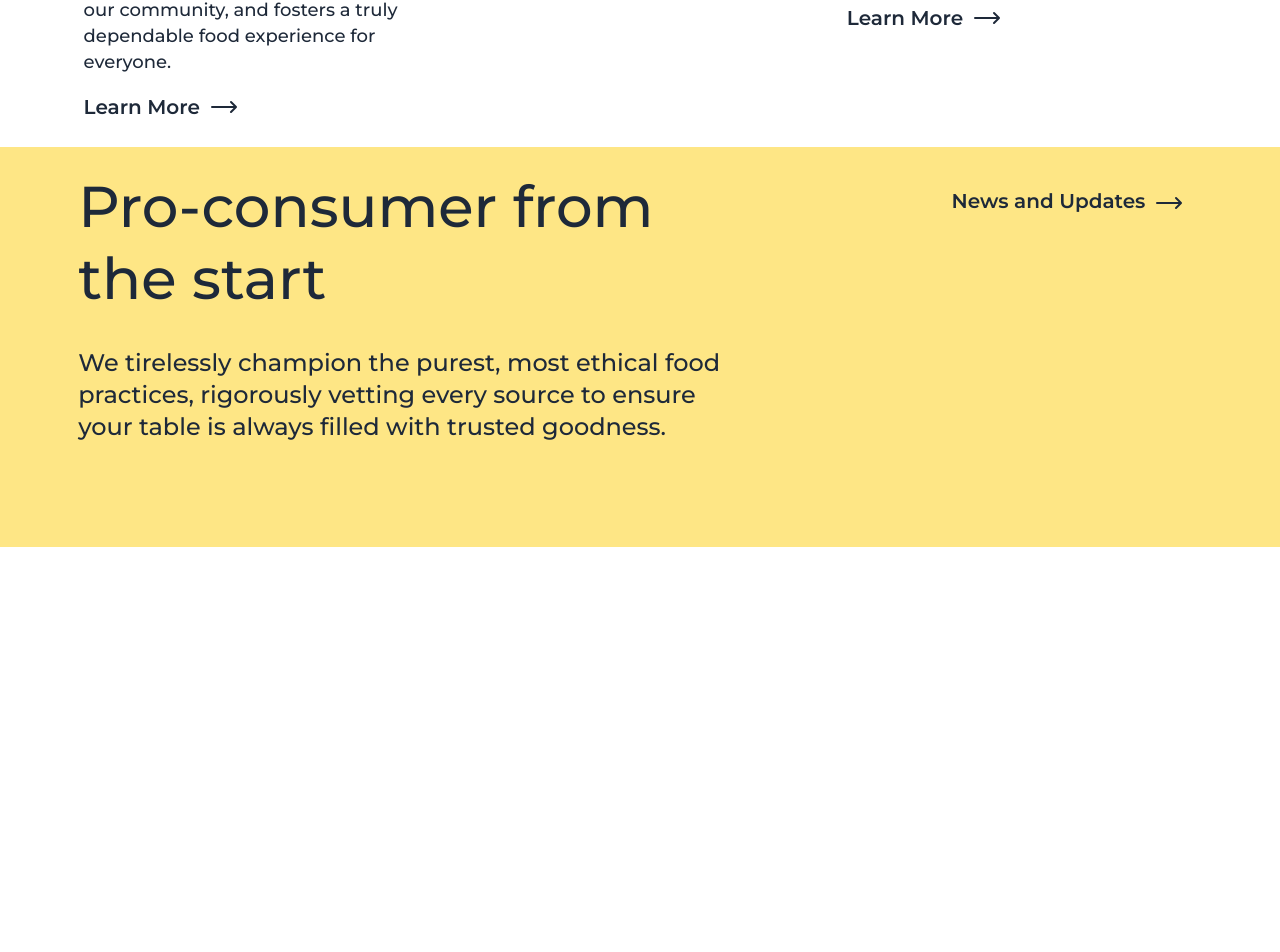
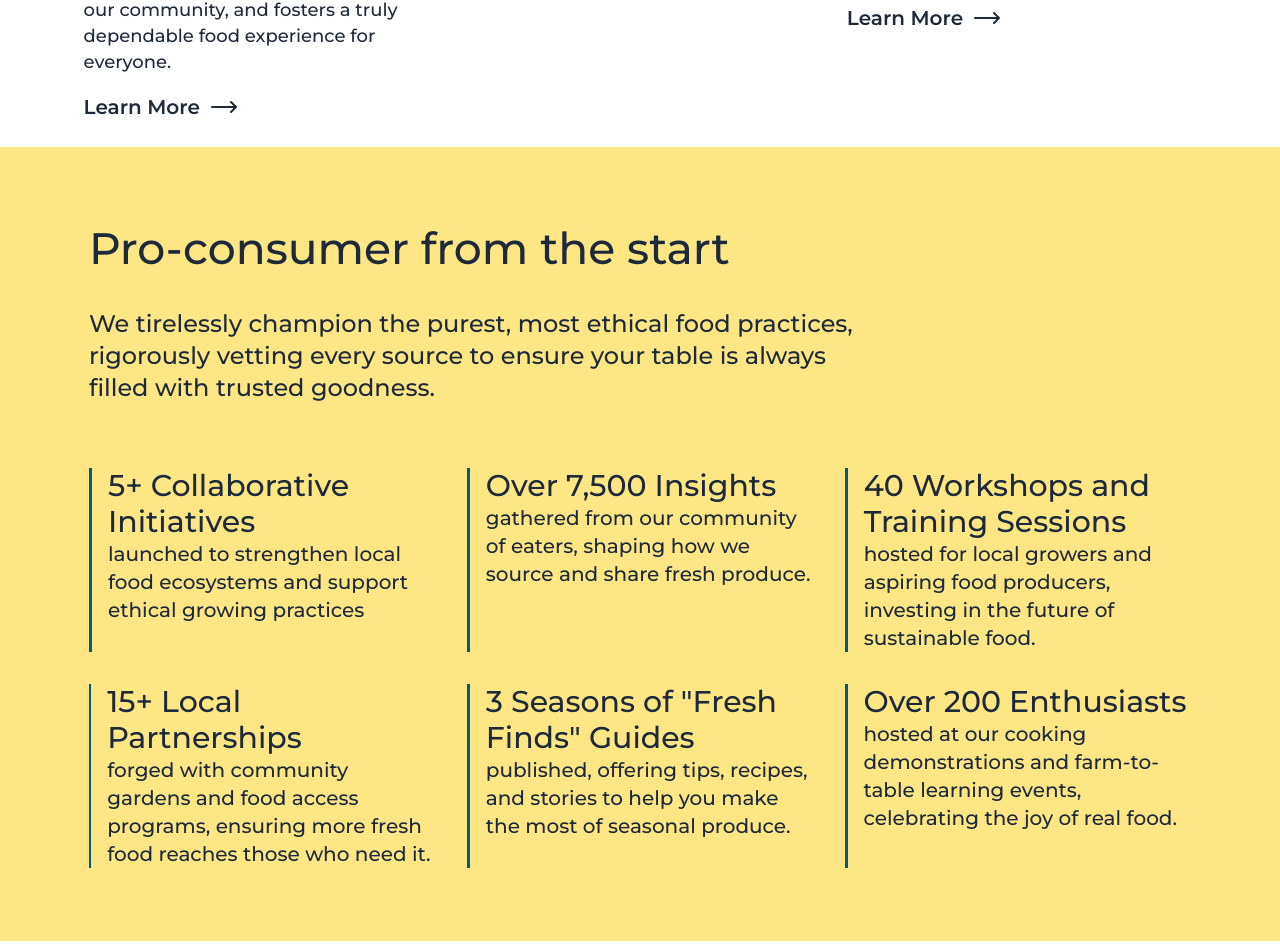
Before and after one commit to VK024tech/Fresh-Food-Landing-Page, a React (Vite) app: page / in a window 1280 px wide. Shown: the part 3003-3955 px from the top of the page. Before the commit the page ends 3566 px from the top, so only its background shows below. Built offline with nearby package versions, Linux system fonts and the light colour scheme.

Commit message:
body complete

```diff
--- a/src/Components/Body.jsx
+++ b/src/Components/Body.jsx
@@ -201,23 +201,76 @@ function Body() {
           </div>
         </div>
       </div>
-      <div className="text-[clamp(24px,2rem+2vw,72px)]  font-medium flex flex-col items-center  px-[clamp(20px,1rem+2vw,16px)] py-[clamp(20px,1rem+2vw,24px)] bg-amber-200 ">
-        <div className="grid mb-12  md:grid-rows-1 md:grid-cols-18 gap-0 md:gap-8 [grid-template-rows:1fr_auto]">
-          <div className="col-span-12   col-start-2 leading-tight">
-            Pro-consumer from the start
-            <div className="text-lg sm:text-2xl pt-8 font-medium pb-8">
-              We tirelessly champion the purest, most ethical food practices,
-              rigorously vetting every source to ensure your table is always
-              filled with trusted goodness.
+      <div className="text-[clamp(30px,2rem+2vw,44px)]  font-medium flex flex-col items-center  px-[clamp(20px,1rem+2vw,16px)] py-[clamp(20px,1rem+2vw,94px)] bg-amber-200 ">
+        <div className="grid  grid-cols-18 [grid-template-rows:auto_auto] py-8">
+          <div className="grid mb-8 col-start-1 md:col-start-2 col-span-full  md:grid-rows-1 md:grid-cols-18 gap-0 md:gap-8 [grid-template-rows:1fr_auto]">
+            <div className="col-span-12    leading-tight">
+              Pro-consumer from the start
+              <div className="text-lg sm:text-2xl pt-8 font-medium pb-8">
+                We tirelessly champion the purest, most ethical food practices,
+                rigorously vetting every source to ensure your table is always
+                filled with trusted goodness.
+              </div>
             </div>
           </div>
-          <a
-            href=""
-            className="text-xl h-fit  row-start-2 md:row-start-1 font-semibold group flex  md:pt-4 items-start col-start-2   md:col-start-17 col-span-9 "
-          >
-            News and Updates
-            <ArrowLongRightIcon className="size-8 ml-2 group-hover:ml-4  group-hover:text-orange-500 transition-all ease-in-out duration-300" />
-          </a>
+          <div className="grid md:grid-cols-3 gap-8 md:grid-rows-2 col-start-1 md:col-start-2 row-start-2 col-span-16">
+            <div className="text-sm md:text-xl   flex">
+              <div className="bg-cyan-800 h-full w-2 "></div>
+              <div className="ml-4">
+                <div className="text-2xl md:text-3xl">
+                  5+ Collaborative Initiatives
+                </div>
+                launched to strengthen local food ecosystems and support ethical
+                growing practices
+              </div>
+            </div>
+            <div className="text-sm md:text-xl   flex">
+              <div className="bg-cyan-800 h-full w-2 "></div>
+              <div className="ml-4">
+                <div className="text-2xl md:text-3xl">Over 7,500 Insights</div>
+                gathered from our community of eaters, shaping how we source and
+                share fresh produce.
+              </div>
+            </div>
+            <div className="text-sm md:text-xl   flex">
+              <div className="bg-cyan-800 h-full w-2 "></div>
+              <div className="ml-4">
+                <div className="text-2xl md:text-3xl">
+                  40 Workshops and Training Sessions
+                </div>
+                hosted for local growers and aspiring food producers, investing
+                in the future of sustainable food.
+              </div>
+            </div>
+            <div className="text-sm md:text-xl  flex">
+              <div className="bg-cyan-800 h-full w-2 "></div>
+              <div className="ml-4">
+                <div className="text-2xl md:text-3xl">
+                  15+ Local Partnerships
+                </div>
+                forged with community gardens and food access programs, ensuring
+                more fresh food reaches those who need it.
+              </div>
+            </div>
+            <div className="text-sm md:text-xl   flex">
+              <div className="bg-cyan-800 h-full w-2 "></div>
+              <div className="ml-4">
+                <div className="text-2xl md:text-3xl">
+                  3 Seasons of "Fresh Finds" Guides
+                </div>
+                published, offering tips, recipes, and stories to help you make
+                the most of seasonal produce.
+              </div>
+            </div>
+            <div className="text-sm md:text-xl  flex">
+              <div className="bg-cyan-800 h-full w-2 "></div>
+              <div className="ml-4">
+                <div className="text-2xl md:text-3xl">Over 200 Enthusiasts</div>
+                hosted at our cooking demonstrations and farm-to-table learning
+                events, celebrating the joy of real food.
+              </div>
+            </div>
+          </div>
         </div>
       </div>
     </div>
```
